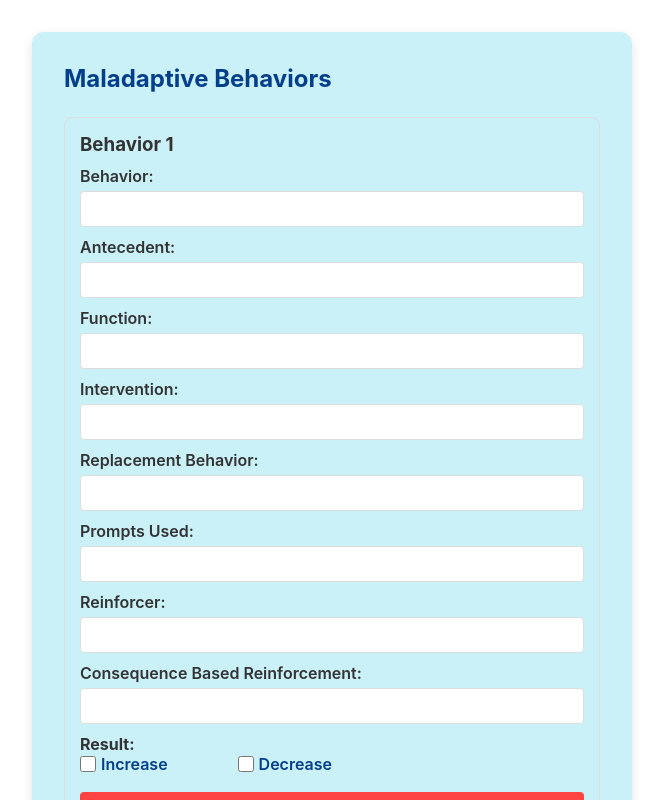
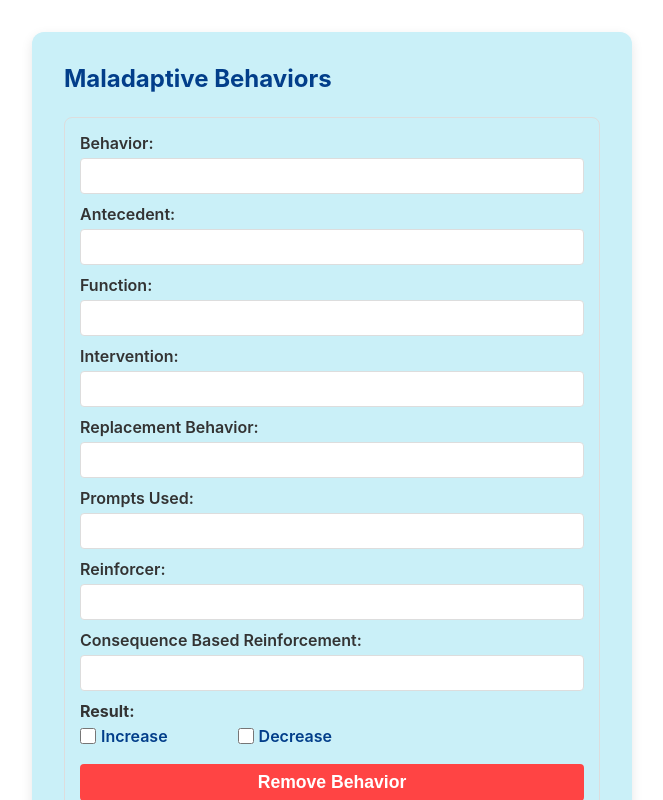
Before and after one commit to H033S/great-rbt-notes, a Next.js app in the folder client/: page /session-details in a window 1280 px wide. Both pictures are taken after typing "Sample" into the empty fields and a click on the button "Add Behavior". Shown: the top 800 px of the page, without its empty margins (308-971 px from the left). Built offline with nearby package versions, Linux system fonts and the light colour scheme.

Commit message:
Removed ugly session name on top of the maladaptive behavior and reinforcers

```diff
--- a/client/src/components/SessionDetails.js
+++ b/client/src/components/SessionDetails.js
@@ -68,9 +68,6 @@ const SessionDetails = () => {
             marginBottom: "15px",
           }}
         >
-          <h3 style={{ color: "#333", marginBottom: "10px" }}>
-            Behavior {index + 1}
-          </h3>
           <div style={{ marginBottom: "10px" }}>
             <label
               htmlFor={`behavior-${index}`}
@@ -298,7 +295,7 @@ const SessionDetails = () => {
           </div>
           <div style={{ marginBottom: "10px" }}>
             <span
-              style={{ color: "#333", fontWeight: "bold", marginRight: "10px" }}
+              style={{ color: "#333", fontWeight: "bold", marginRight: "10px", marginBottom: "5px" }}
             >
               Result:
             </span>
@@ -408,9 +405,6 @@ const SessionDetails = () => {
             marginBottom: "15px",
           }}
         >
-          <h3 style={{ color: "#333", marginBottom: "10px" }}>
-            Reinforcer {index + 1}
-          </h3>
           <div style={{ marginBottom: "10px" }}>
             <label
               htmlFor={`reinforcer-${index}`}
```
